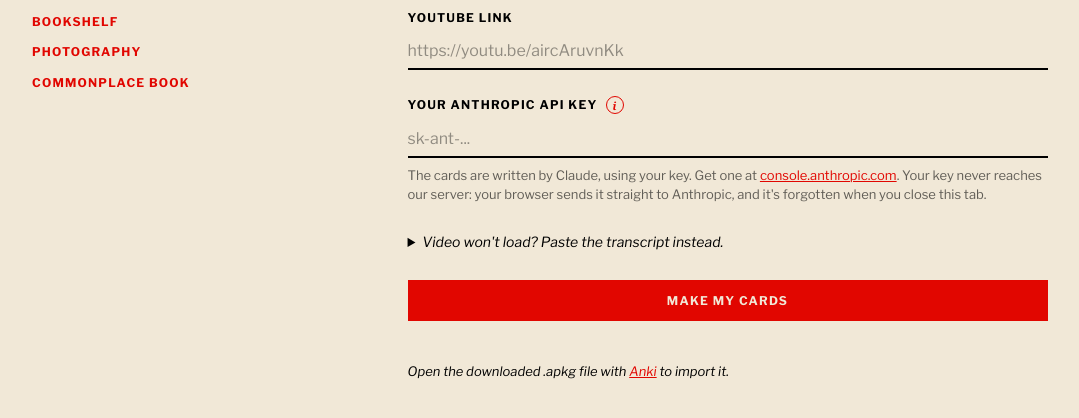
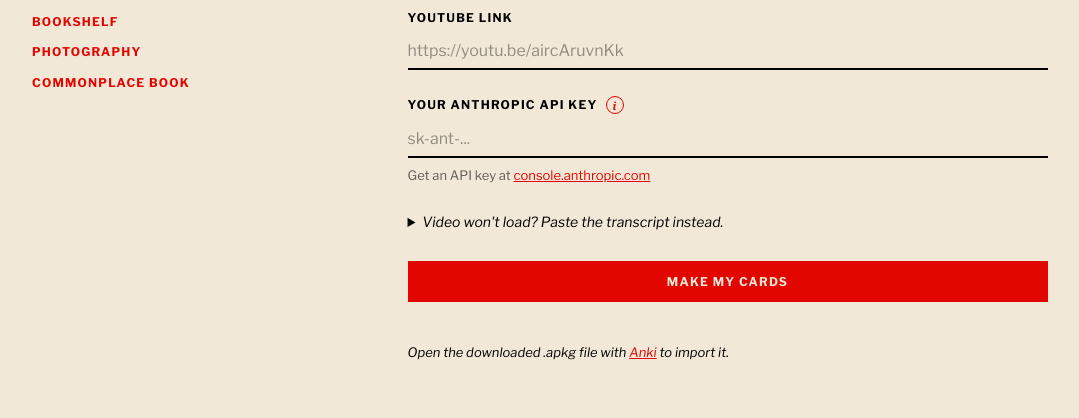
Before and after one commit to spencerwood1031/anki-bot, a Flask app: page / in a window 1280 px wide. Shown: the part 221-639 px from the top of the page, without its empty margins (36-1115 px from the left). Run offline with Flask 3, Linux system fonts and the light colour scheme.

Commit message:
API key box: the hint is just "Get an API key at console.anthropic.com"
The rest of the old hint already lives in the (i) panel; "The cards are
written by Claude, using your key" moves there too.

Co-Authored-By: Claude Opus 5.5 <noreply@anthropic.com>
Claude-Session: https://claude.ai/code/session_01Bye6LsXYj8WWSwomk6Cxhj

```diff
--- a/templates/index.html
+++ b/templates/index.html
@@ -194,13 +194,12 @@
       </div>
       <input id="api-key" type="password" required autocomplete="off" placeholder="sk-ant-...">
       <p class="hint">
-        The cards are written by Claude, using your key. Get one at
-        <a href="https://console.anthropic.com/settings/keys" target="_blank" rel="noopener">console.anthropic.com</a>.
-        Your key never reaches our server: your browser sends it straight to Anthropic,
-        and it's forgotten when you close this tab.
+        Get an API key at
+        <a href="https://console.anthropic.com/settings/keys" target="_blank" rel="noopener">console.anthropic.com</a>
       </p>
       <div id="key-info" class="key-info-panel" hidden>
         <p class="key-info-title">How is my key protected?</p>
+        <p>The cards are written by Claude, using your key.</p>
         <ul>
           <li><b>It never reaches this website's server.</b> Your browser sends it straight to Anthropic (api.anthropic.com), the company that makes Claude, and nowhere else.</li>
           <li><b>It isn't saved anywhere.</b> No cookies, no browser storage, no database, no logs. Close or reload this tab and it's gone.</li>
```
